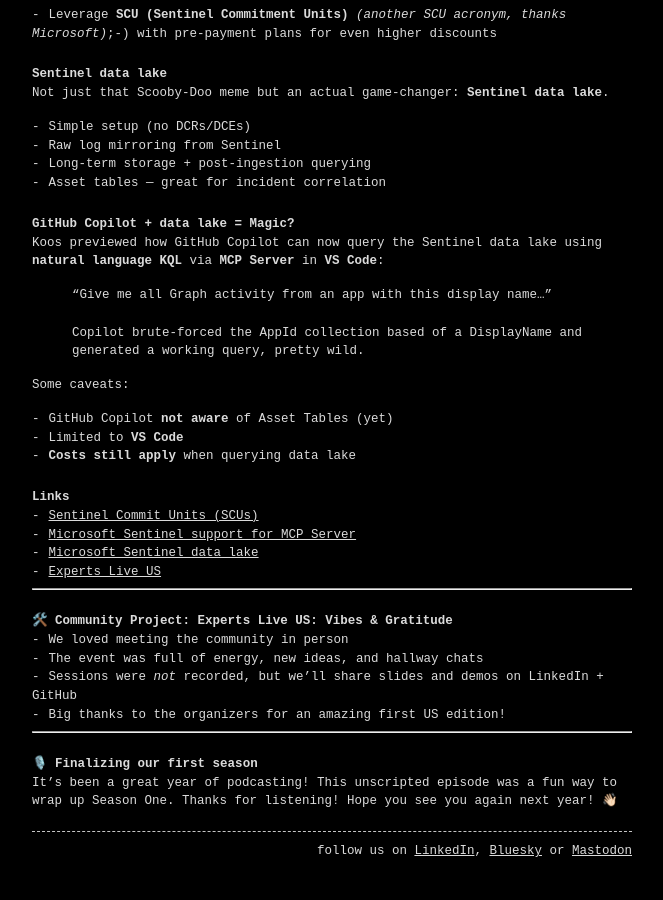
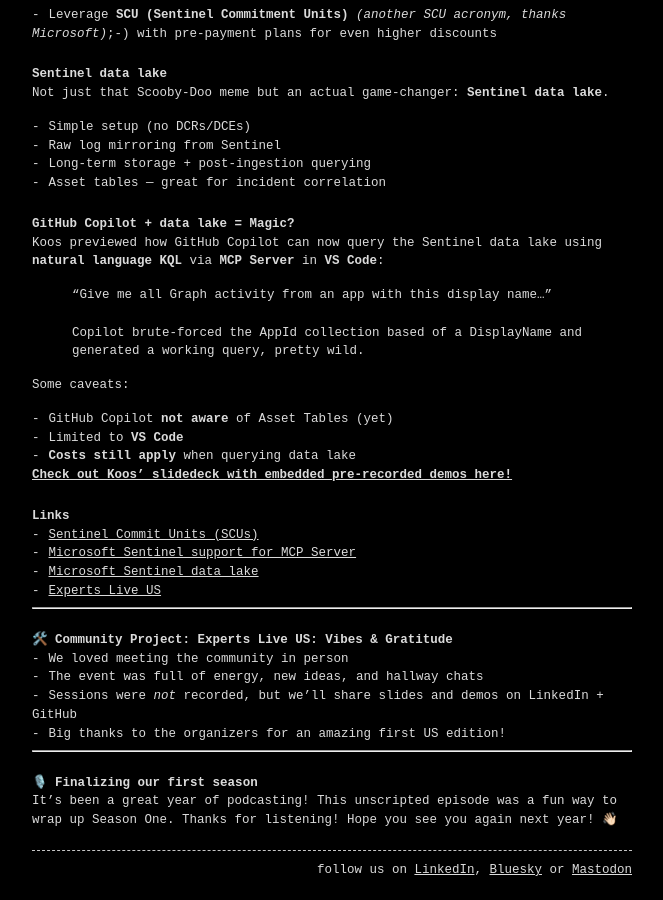
Before and after one commit to everday-df3ndr/df3ndr.github.io, a Jekyll site: the page built from _posts/2025-10-02-01x12_df3ndr.eof.01.tar.gz.md, in a window 1280 px wide and 900 px high, scrolled down 2235 px. Shown: the whole window, without its empty margins (308-971 px from the left). Built offline with Jekyll 4.4.1, drawn with Linux system fonts in a browser that asks for light colours; nearby versions of some CDN libraries.

Commit message:
Added link to Koos slidedeck

```diff
--- a/_posts/2025-10-02-01x12_df3ndr.eof.01.tar.gz.md
+++ b/_posts/2025-10-02-01x12_df3ndr.eof.01.tar.gz.md
@@ -108,6 +108,8 @@
 * Limited to **VS Code**
 * **Costs still apply** when querying data lake
 
+**[Check out Koos' slidedeck with embedded pre-recorded demos here!](https://github.com/TheCloudScout/expertsliveUS)**
+
 ### Links
 
 * [Sentinel Commit Units (SCUs)](https://learn.microsoft.com/en-us/azure/sentinel/billing-pre-purchase-plan)
```
